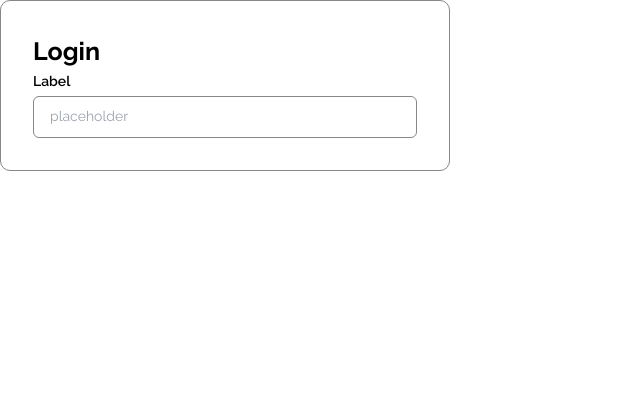
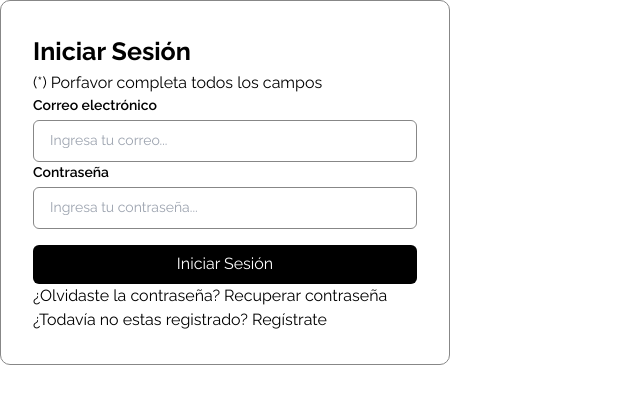
Before and after one commit to javicod92/auth-next-15, a Next.js app: page / in a window 1280 px wide. Shown: the top 404 px of the page, without its empty margins (0-640 px from the left). Built offline with nearby package versions, Linux system fonts and the light colour scheme.

Commit message:
Updating forntEnd form

```diff
--- a/src/app/page.tsx
+++ b/src/app/page.tsx
@@ -3,12 +3,36 @@ import { Form } from "@/components/Form";
 
 export default function LoginPage() {
   return (
-    <Form title="Login" onSubmit={() => {}}>
-      <Form.Input
-        label="Label"
-        name="name"
-        placeholder="placeholder"
-        type="text"
+    <Form
+      title="Iniciar Sesión"
+      onSubmit={() => {}}
+      description="(*) Porfavor completa todos los campos"
+    >
+      <div className="my-[10px] flex flex-col gap-4">
+        <Form.Input
+          label="Correo electrónico"
+          name="email"
+          placeholder="Ingresa tu correo..."
+        />
+        <Form.Input
+          label="Contraseña"
+          name="password"
+          placeholder="Ingresa tu contraseña..."
+          type="password"
+        />
+      </div>
+      <Form.SubmitButton
+        buttonText="Iniciar Sesión" /* isLoading={isLoading} */
+      />
+      <Form.Footer
+        description="¿Olvidaste la contraseña?"
+        link="/forget-password"
+        textLink="Recuperar contraseña"
+      />
+      <Form.Footer
+        description="¿Todavía no estas registrado?"
+        link="/register"
+        textLink="Regístrate"
       />
     </Form>
   );
--- /dev/null
+++ b/src/components/Form/components/Footer.tsx
@@ -0,0 +1,20 @@
+import Link from "next/link";
+
+interface FooterProps {
+  description: string;
+  textLink: string;
+  link: string;
+}
+
+export function Footer({ description, textLink, link }: FooterProps) {
+  return (
+    <div className="w-full flex justify-center mt-3">
+      <span className="text-[12px] ">
+        {description}{" "}
+        <Link href={link} className="font-bold">
+          {textLink}
+        </Link>
+      </span>
+    </div>
+  );
+}
--- /dev/null
+++ b/src/components/Form/components/SubmitButton.tsx
@@ -0,0 +1,15 @@
+import { Loader } from "@/components/Loader";
+import styles from "./styles.module.scss";
+
+interface SubmitButtonProps {
+  buttonText: string;
+  isLoading?: boolean;
+}
+
+export function SubmitButton({ buttonText, isLoading }: SubmitButtonProps) {
+  return (
+    <button className={styles.submitButton} type="submit" disabled={isLoading}>
+      {isLoading ? <Loader /> : buttonText}
+    </button>
+  );
+}
--- /dev/null
+++ b/src/components/Form/components/index.tsx
@@ -0,0 +1,3 @@
+export { SubmitButton } from "./SubmitButton";
+export { Footer } from "./Footer";
+export { Input } from "./Input";
--- a/src/components/Form/components/styles.module.scss
+++ b/src/components/Form/components/styles.module.scss
@@ -21,3 +21,24 @@
     }
   }
 }
+
+.submitButton {
+  margin-top: 1rem;
+  width: 100%;
+  background: black;
+  color: white;
+  text-align: center;
+  border-radius: 6px;
+  padding: 0.4rem 0;
+  border: 1px solid transparent;
+  transition-duration: 0.3s;
+  display: flex;
+  align-items: center;
+  justify-content: center;
+
+  &:hover {
+    background-color: white;
+    color: black;
+    border: 1px solid black;
+  }
+}
--- a/src/components/Form/index.tsx
+++ b/src/components/Form/index.tsx
@@ -1,8 +1,8 @@
 "use client";
 
+import { Footer, Input, SubmitButton } from "./components";
 import React, { createContext, useState } from "react";
 import styles from "./styles.module.scss";
-import { Input } from "./components/Input";
 
 type FormValues = Record<string, string>;
 
@@ -44,3 +44,5 @@ export function Form({ title, children, onSubmit, description }: FormProps) {
 }
 
 Form.Input = Input;
+Form.Footer = Footer;
+Form.SubmitButton = SubmitButton;
--- /dev/null
+++ b/src/components/Loader/index.tsx
@@ -0,0 +1,7 @@
+import styles from "./styles.module.scss";
+
+export const Loader = ({ size = 25 }: { size?: number }) => {
+  return (
+    <div style={{ width: size, height: size }} className={styles.spinner}></div>
+  );
+};
--- /dev/null
+++ b/src/components/Loader/styles.module.scss
@@ -0,0 +1,16 @@
+.spinner {
+  border: 4px solid rgba(38, 37, 37, 0.5);
+  border-radius: 50%;
+  border-left-color: white;
+  animation: spin 0.8s ease infinite;
+}
+
+@keyframes spin {
+  0% {
+    transform: rotate(0deg);
+  }
+
+  100% {
+    transform: rotate(360deg);
+  }
+}
```
